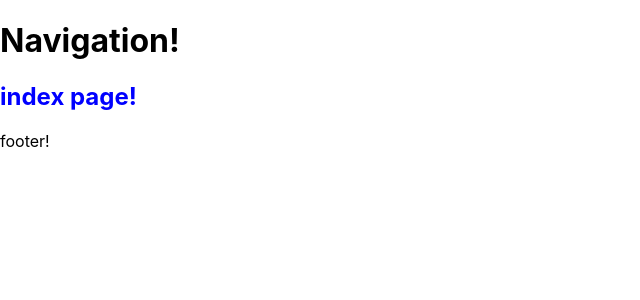
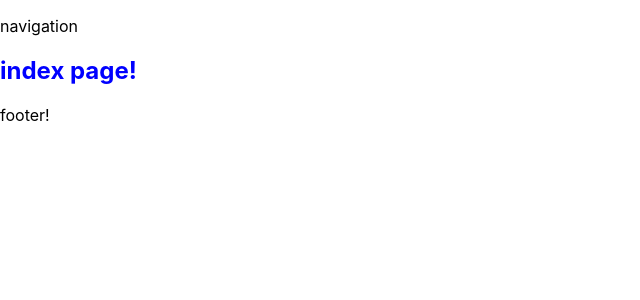
Before and after one commit to payamspot/nextjs-ts-test-app, a Next.js app: page / in a window 1280 px wide. Shown: the top 300 px of the page, without its empty margins (0-640 px from the left). Built offline with nearby package versions, Linux system fonts and the light colour scheme.

Commit message:
adding navigation (1)

```diff
--- a/components/layout.tsx
+++ b/components/layout.tsx
@@ -1,5 +1,6 @@
 import Head from 'next/head';
 import { ReactNode } from 'react';
+import Navigation from './navigation';
 import styles from '../styles/layout.module.scss';
 import '@fontsource/roboto/300.css';
 import '@fontsource/roboto/400.css';
@@ -19,10 +20,11 @@ function Layout({ children }: Props) {
         <link rel="icon" href="/favicon.ico" />
       </Head>
 
-      <main>
-        <h1>Navigation!</h1>
-        {children}
-      </main>
+      <header>
+        <Navigation></Navigation>
+      </header>
+
+      <main>{children}</main>
 
       <footer>footer!</footer>
     </div>
--- /dev/null
+++ b/components/navigation.tsx
@@ -0,0 +1,7 @@
+import styles from '../styles/navigation.module.scss';
+
+function Navigation() {
+  return <p>navigation</p>;
+}
+
+export default Navigation;
```
Also changed, not shown: styles/navigation.module.scss (added).
